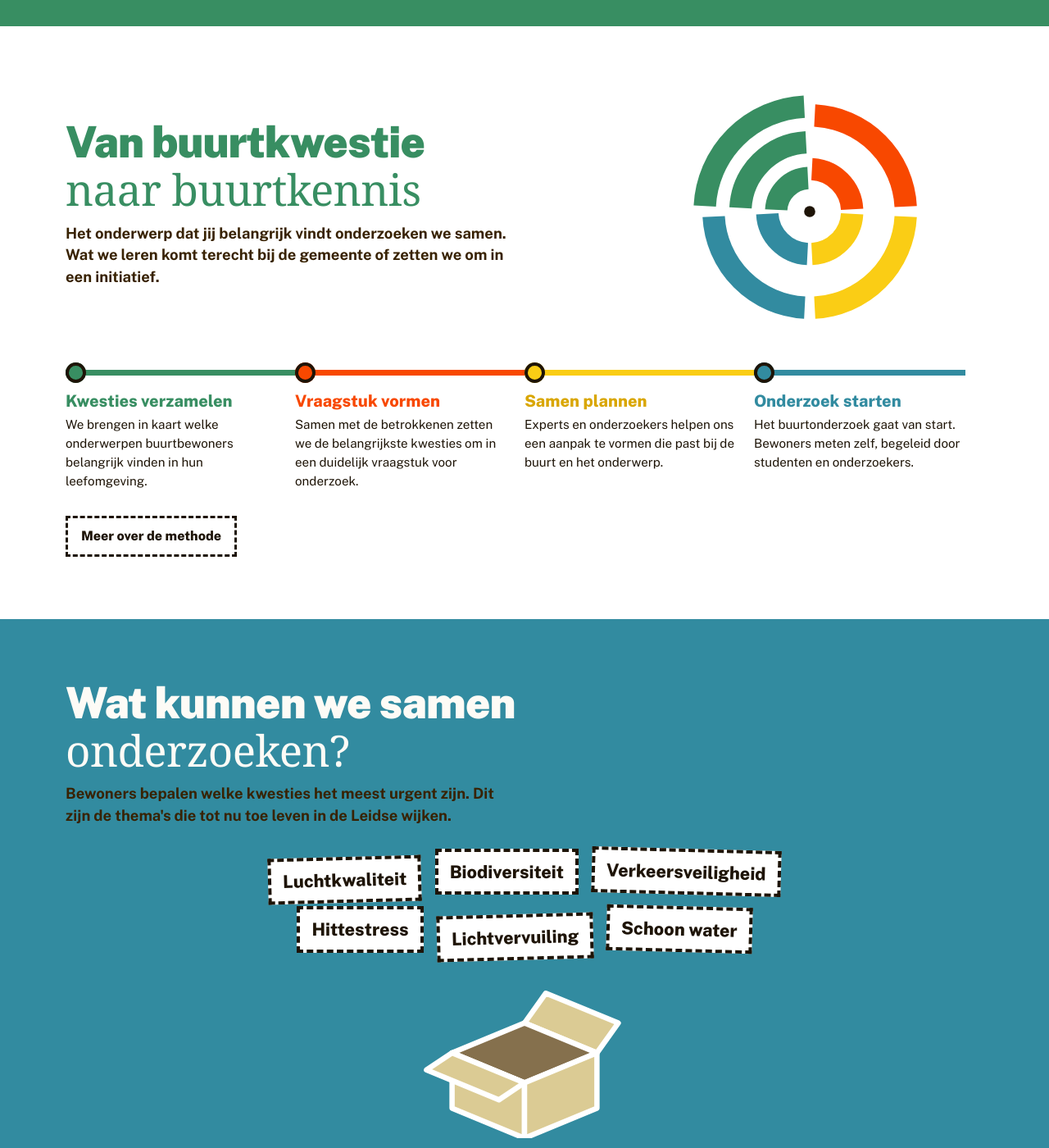
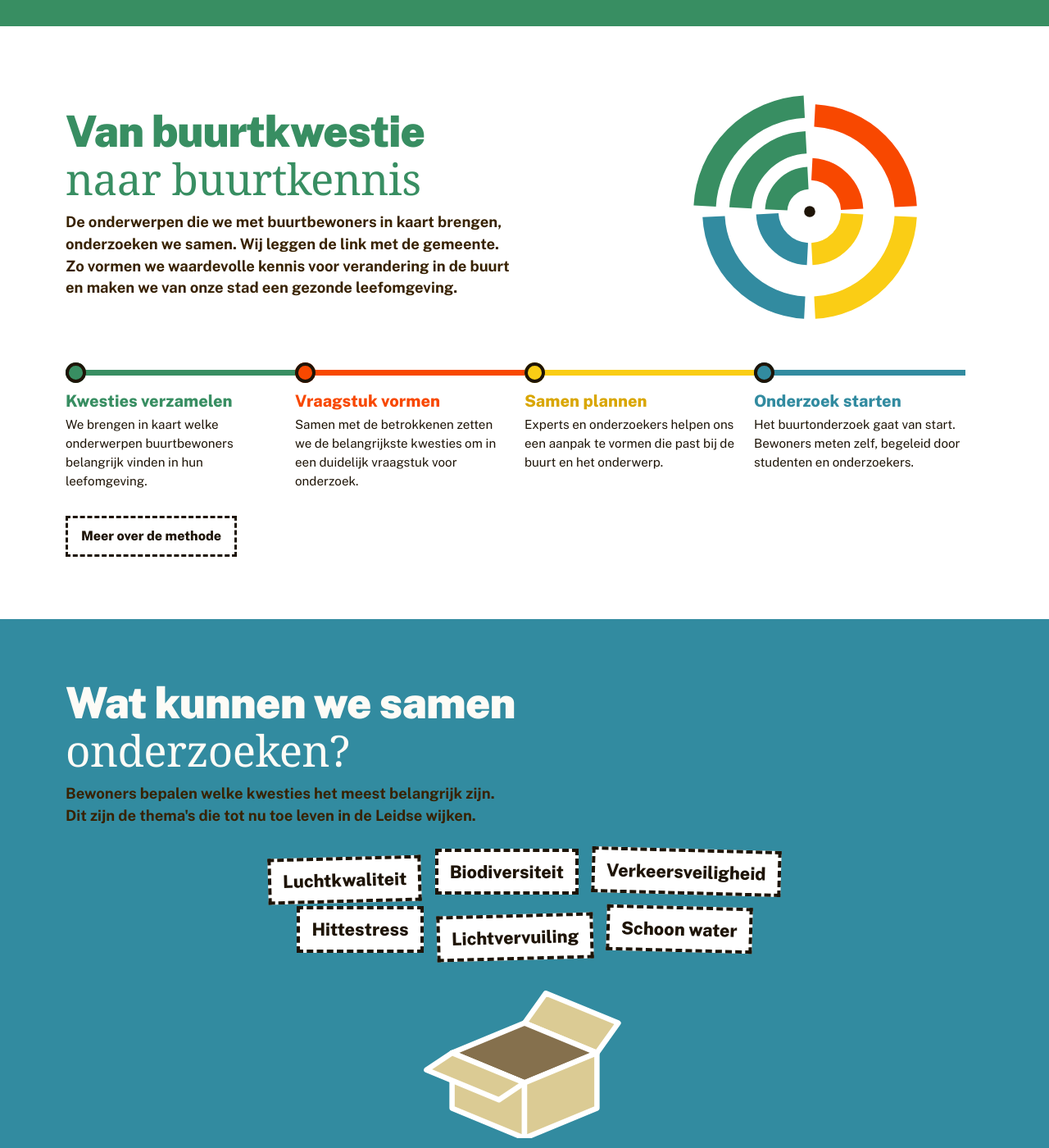
Before and after one commit to CitizenScienceLab/buurtkennis, a Jekyll site: the page built from index.html, in a window 1280 px wide and 1400 px high, scrolled down 560 px. Shown: the whole window at 82% size. Built offline with Jekyll 4.4.1, drawn with Linux system fonts in a browser that asks for light colours; some web fonts are replaced; some of the changed text lies outside the part shown.

Commit message:
Update _data/home.yml (via Pages CMS)

```diff
--- a/_data/home.yml
+++ b/_data/home.yml
@@ -27,12 +27,14 @@ stappen:
       studenten en onderzoekers.
 beleid_kop: Van buurtkwestie
 beleid_kop_onder: naar buurtkennis
-beleid_tekst: Het onderwerp dat jij belangrijk vindt onderzoeken we samen. Wat
-  we leren komt terecht bij de gemeente of zetten we om in een initiatief.
+beleid_tekst: De onderwerpen die we met buurtbewoners in kaart brengen,
+  onderzoeken we samen. Wij leggen de link met de gemeente. Zo vormen we
+  waardevolle kennis voor verandering in de buurt en maken we van onze stad een
+  gezonde leefomgeving.
 themas_kop: Wat kunnen we samen
 themas_kop_onder: onderzoeken?
-themas_tekst: Bewoners bepalen welke kwesties het meest urgent zijn. Dit zijn de
-  thema's die tot nu toe leven in de Leidse wijken.
+themas_tekst: Bewoners bepalen welke kwesties het meest belangrijk zijn. Dit
+  zijn de thema's die tot nu toe leven in de Leidse wijken.
 themas_uitgelicht:
   - luchtkwaliteit
   - biodiversiteit
@@ -45,8 +47,7 @@ kaart_kop_onder: BuurtKennis nu?
 kaart_tekst: Op de kaart zie je in welke buurten we werken, welke trajecten daar
   lopen en hoe ver ze zijn.
 doe_mee_tekst: Onderzoek het! Er zijn veel manieren om mee te doen, van een
-  uurtje meedenken tot zelf onderzoek doen in je eigen straat. Iedereen is
-  welkom.
+  uurtje meedenken tot zelf onderzoek doen in je eigen straat.
 rollen:
   - kop: Buurtbewoner
     tekst: Deel wat jij belangrijk vindt in je wijk. Kom naar een bijeenkomst, vul
```
